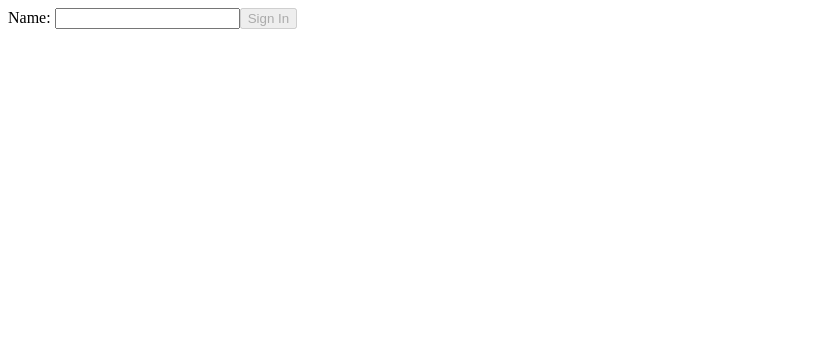
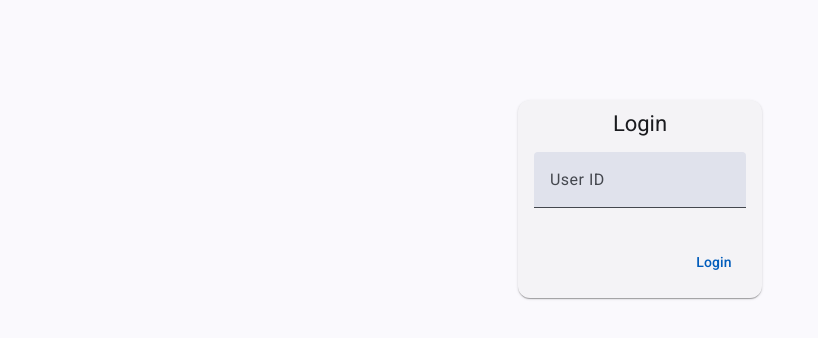
Before and after one commit to Simon-Hohberg/service-agent, an Angular app in the folder apps/service-agent-frontend/: page / in a window 1280 px wide. Shown: the top 338 px of the page, without its empty margins (0-818 px from the left). Built offline with nearby package versions, Linux system fonts and the light colour scheme.

Commit message:
refactor(service-agent-frontend): redo signin component using angular material

```diff
--- a/apps/service-agent-frontend/angular.json
+++ b/apps/service-agent-frontend/angular.json
@@ -25,6 +25,7 @@
               }
             ],
             "styles": [
+              "src/custom-theme.scss",
               "src/styles.css"
             ]
           },
--- a/apps/service-agent-frontend/package.json
+++ b/apps/service-agent-frontend/package.json
@@ -22,15 +22,17 @@
   },
   "private": true,
   "dependencies": {
+    "@angular/cdk": "20.2.8",
     "@angular/common": "^20.3.0",
     "@angular/compiler": "^20.3.0",
     "@angular/core": "^20.3.0",
     "@angular/forms": "^20.3.0",
+    "@angular/material": "20.2.8",
     "@angular/platform-browser": "^20.3.0",
     "@angular/router": "^20.3.0",
+    "common": "workspace:*",
     "rxjs": "~7.8.0",
-    "tslib": "^2.3.0",
-    "common": "workspace:*"
+    "tslib": "^2.3.0"
   },
   "devDependencies": {
     "@angular/build": "^20.3.4",
--- a/apps/service-agent-frontend/src/components/signin/signin.css
+++ b/apps/service-agent-frontend/src/components/signin/signin.css
@@ -0,0 +1,45 @@
+:host {
+  display: flex;
+  justify-content: center;
+  margin: 100px 0px;
+}
+
+.mat-form-field {
+  width: 100%;
+  min-width: 300px;
+}
+
+.overlay {
+  position: fixed;
+  display: flex;
+  top: 0;
+  left: 0;
+  width: 100%;
+  height: 100%;
+  background-color: rgba(0, 0, 0, 0.5);
+  z-index: 1000;
+  align-items: center;
+  justify-content: center;
+}
+
+mat-card-title {
+  margin-top: 10px;
+  display: flex;
+  justify-content: center;
+}
+mat-card-content {
+  display: flex;
+  justify-content: center;
+}
+
+.error {
+  padding: 16px;
+  width: 300px;
+  color: white;
+  background-color: red;
+}
+
+.button {
+  display: flex;
+  justify-content: flex-end;
+}
--- a/apps/service-agent-frontend/src/components/signin/signin.html
+++ b/apps/service-agent-frontend/src/components/signin/signin.html
@@ -1,3 +1,27 @@
-<label for="name">Name: </label>
-<input id="name" type="text" [formControl]="userId" />
-<button type="button" (click)="signin()" [disabled]="userId.invalid">Sign In</button>
+@if (userService.signInResource.isLoading()) {
+<div class="overlay">
+  <mat-spinner></mat-spinner>
+</div>
+}
+<mat-card>
+  <mat-card-title>Login</mat-card-title>
+  <mat-card-content>
+    <form [formGroup]="form" (ngSubmit)="signin()">
+      <p>
+        <mat-form-field>
+          <input type="text" matInput placeholder="User ID" formControlName="userId" />
+        </mat-form-field>
+      </p>
+
+      @if (userService.signInResource.error()) {
+      <p class="error">
+        {{ userService.signInResource.error()?.message }}
+      </p>
+      }
+
+      <div class="button">
+        <button type="submit" mat-button>Login</button>
+      </div>
+    </form>
+  </mat-card-content>
+</mat-card>
--- a/apps/service-agent-frontend/src/components/signin/signin.ts
+++ b/apps/service-agent-frontend/src/components/signin/signin.ts
@@ -1,21 +1,35 @@
 import { Component, inject } from '@angular/core';
-import { FormControl, ReactiveFormsModule } from '@angular/forms';
+import { FormControl, FormGroup, ReactiveFormsModule } from '@angular/forms';
 import { UserService } from '../../services/user-service.js';
+import { MatCardModule } from '@angular/material/card';
+import { MatFormFieldModule } from '@angular/material/form-field';
+import { MatInputModule } from '@angular/material/input';
+import { MatButtonModule } from '@angular/material/button';
+import { MatProgressSpinnerModule } from '@angular/material/progress-spinner';
 
 @Component({
   selector: 'app-signin',
-  imports: [ReactiveFormsModule],
+  imports: [
+    ReactiveFormsModule,
+    MatCardModule,
+    MatFormFieldModule,
+    MatInputModule,
+    MatButtonModule,
+    MatProgressSpinnerModule,
+  ],
   templateUrl: './signin.html',
   styleUrl: './signin.css',
 })
 export class Signin {
-  private userService = inject(UserService);
-  protected userId = new FormControl('', {
-    nonNullable: true,
-    validators: (control) => (control.value ? null : { required: true }),
+  protected userService = inject(UserService);
+  protected form: FormGroup = new FormGroup({
+    userId: new FormControl('', {
+      nonNullable: true,
+      validators: (control) => (control.value ? null : { required: true }),
+    }),
   });
 
   signin() {
-    this.userService.signIn(this.userId.value!);
+    this.userService.signIn(this.form.get('userId')!.value!);
   }
 }
--- /dev/null
+++ b/apps/service-agent-frontend/src/custom-theme.scss
@@ -0,0 +1,35 @@
+
+// Include theming for Angular Material with `mat.theme()`.
+// This Sass mixin will define CSS variables that are used for styling Angular Material
+// components according to the Material 3 design spec.
+// Learn more about theming and how to use it for your application's
+// custom components at https://material.angular.dev/guide/theming
+@use '@angular/material' as mat;
+
+html {
+  @include mat.theme((
+    color: (
+      primary: mat.$azure-palette,
+      tertiary: mat.$blue-palette,
+    ),
+    typography: Roboto,
+    density: 0,
+  ));
+}
+
+body {
+  // Default the application to a light color theme. This can be changed to
+  // `dark` to enable the dark color theme, or to `light dark` to defer to the
+  // user's system settings.
+  color-scheme: light;
+
+  // Set a default background, font and text colors for the application using
+  // Angular Material's system-level CSS variables. Learn more about these
+  // variables at https://material.angular.dev/guide/system-variables
+  background-color: var(--mat-sys-surface);
+  color: var(--mat-sys-on-surface);
+  font: var(--mat-sys-body-medium);
+
+  // Reset the user agent margin.
+  margin: 0;
+}
--- a/apps/service-agent-frontend/src/index.html
+++ b/apps/service-agent-frontend/src/index.html
@@ -6,6 +6,8 @@
   <base href="/">
   <meta name="viewport" content="width=device-width, initial-scale=1">
   <link rel="icon" type="image/x-icon" href="favicon.ico">
+  <link href="https://fonts.googleapis.com/css2?family=Roboto:wght@300;400;500&display=swap" rel="stylesheet">
+  <link href="https://fonts.googleapis.com/icon?family=Material+Icons" rel="stylesheet">
 </head>
 <body>
   <app-root></app-root>
--- a/apps/service-agent-frontend/src/styles.css
+++ b/apps/service-agent-frontend/src/styles.css
@@ -1 +1,4 @@
 /* You can add global styles to this file, and also import other style files */
+
+html, body { height: 100%; }
+body { margin: 0; font-family: Roboto, "Helvetica Neue", sans-serif; }
```
Also changed, not shown: 1 other file (tests, documents, lock files or other folders).
